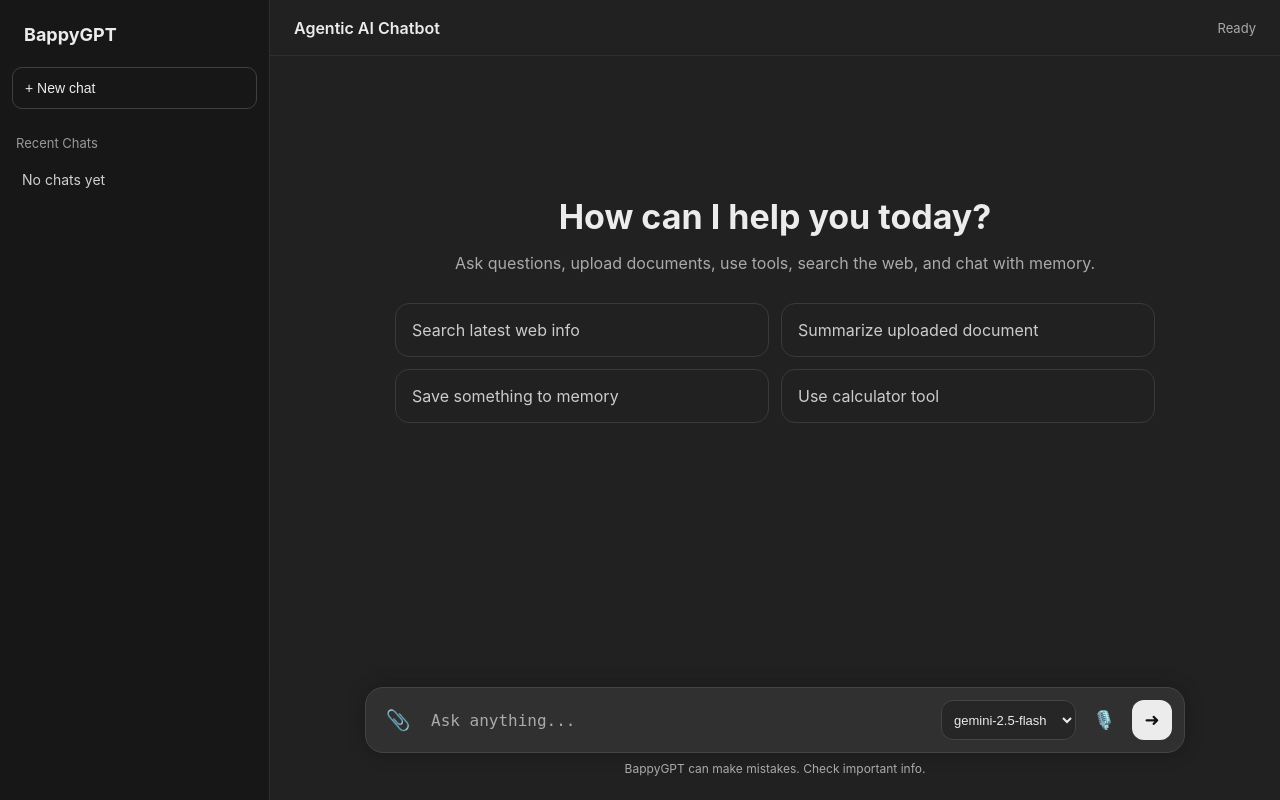
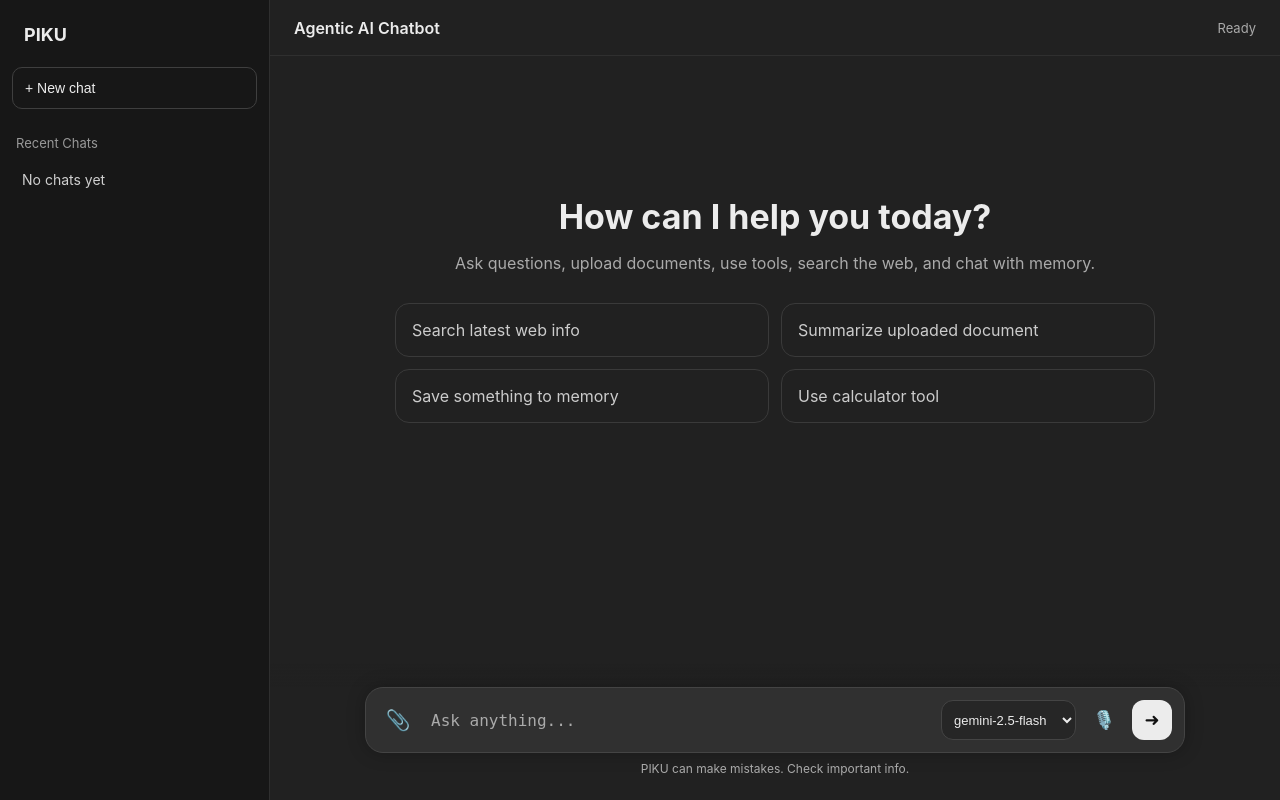
Before and after one commit to ratul-podder99/PIKU-a-full-stack-agentic-ai-chatbot, a FastAPI app: page / in a window 1280 px wide. Run offline with FastAPI, Linux system fonts and the light colour scheme; data that the repository does not hold is empty.

Commit message:
agent and index files updated

```diff
--- a/agent.py
+++ b/agent.py
@@ -34,7 +34,7 @@ ALLOWED_MODELS = {
 
 
 SYSTEM_PROMPT = """
-You are a helpful Agentic AI assistant named BappyGPT similar to ChatGPT.
+You are a helpful Agentic AI assistant named PIKU similar to ChatGPT.
 
 You can:
 1. Answer normal questions.
--- a/templates/index.html
+++ b/templates/index.html
@@ -2,7 +2,7 @@
 <html lang="en">
 <head>
     <meta charset="UTF-8">
-    <title>BappyGPT</title>
+    <title>PIKU</title>
     <meta name="viewport" content="width=device-width, initial-scale=1.0">
 
     <style>
@@ -453,7 +453,7 @@
 <body>
 
 <aside class="sidebar">
-    <div class="brand">BappyGPT</div>
+    <div class="brand">PIKU</div>
 
     <button class="new-chat" onclick="newChat()">+ New chat</button>
 
@@ -531,7 +531,7 @@
         </div>
 
         <div class="notice" id="noticeText">
-            BappyGPT can make mistakes. Check important info.
+            PIKU can make mistakes. Check important info.
         </div>
     </div>
 </main>
@@ -693,7 +693,7 @@
         statusText.textContent = "Ready";
 
         if (noticeText) {
-            noticeText.textContent = "BappyGPT can make mistakes. Check important info.";
+            noticeText.textContent = "PIKU can make mistakes. Check important info.";
         }
 
         messageInput.focus();
```
